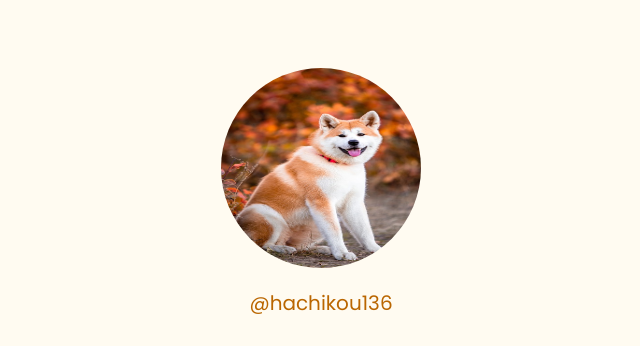
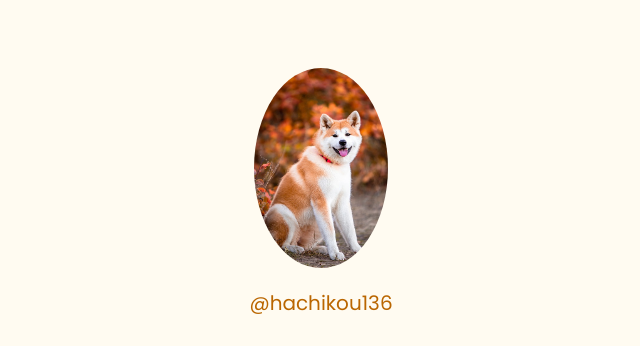
Before and after one commit to hachikou136/links, a plain HTML site: page docs/index.html in a window 1280 px wide. Shown: the top 346 px of the page, without its empty margins (319-959 px from the left). Drawn offline with Linux system fonts and the light colour scheme.

Commit message:
Update style.css

```diff
--- a/docs/style.css
+++ b/docs/style.css
@@ -34,9 +34,10 @@ body {
 }
 
 img {
-    width: 200px;
-    height: 200px;
-    border-radius: 50%;
+    /*width: 200px;*/
+    /*height: 200px;*/
+    max-height: 200px;
+    border-radius: 80%;
 }
 
 svg {
```
